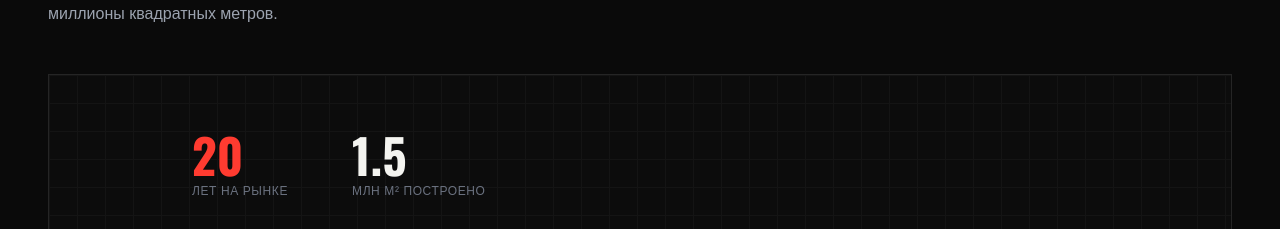
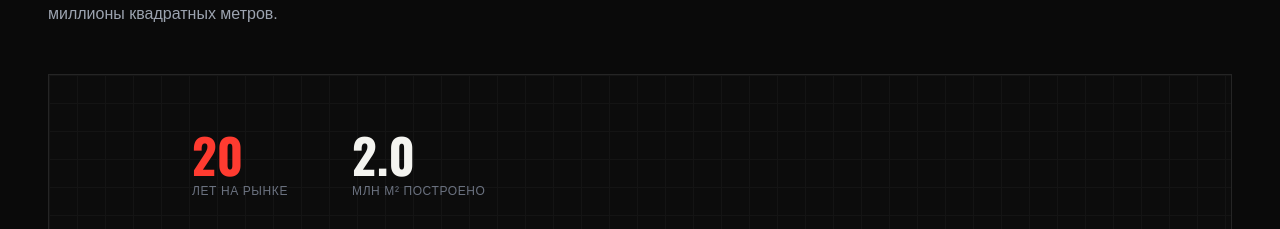
Before and after one commit to Pugmeister/ed-grupp, a React (Vite) app: page /about in a window 1280 px wide. Shown: the part 5416-5645 px from the top of the page. Built offline with nearby package versions, Linux system fonts and the light colour scheme; a web font is replaced by a local one.

Commit message:
Обновил рисунок в об компании

```diff
--- a/src/components/GrowthSketch/GrowthSketch.jsx
+++ b/src/components/GrowthSketch/GrowthSketch.jsx
@@ -3,6 +3,8 @@ import { useEffect, useRef, useState } from 'react'
 const CYCLE_MS = 11000
 const DRAW_MS = 7500
 const HOLD_MS = 2000
+
+const TARGET_AREA = 2 // млн м²
 
 const N = 20
 const BASE_Y = 200
@@ -75,9 +77,9 @@ export default function GrowthSketch() {
     return () => cancelAnimationFrame(rafRef.current)
   }, [inView, reduced])
 
+  const done = progress >= 0.995
   const years = Math.round(20 * progress)
-  const area = (1.5 * progress).toFixed(1)
-  const done = progress >= 0.995
+  const area = done ? TARGET_AREA : (TARGET_AREA * progress).toFixed(1)
 
   return (
     <section
```
